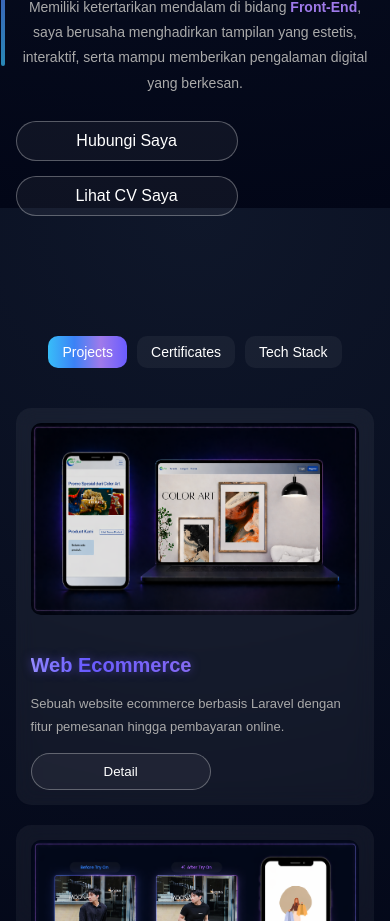
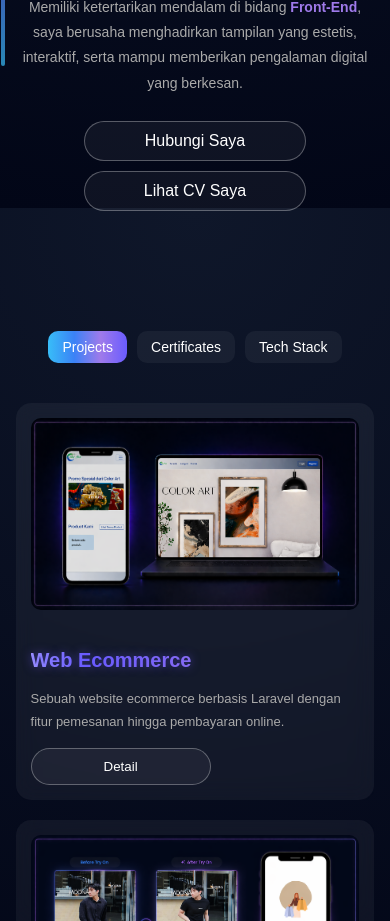
Before and after one commit to DieonAsahi/web_portofolio_saya, a Next.js app: page / in a window 390 px wide. Shown: the part 1480-2401 px from the top of the page. Built offline with nearby package versions, Linux system fonts and the light colour scheme.

Commit message:
update porto

```diff
--- a/app/globals.css
+++ b/app/globals.css
@@ -1532,6 +1532,11 @@ section {
     font-size: 14px;
   }
 
+  .about-btn {
+    justify-content: center;
+    gap: 10px;
+  }
+
   /* ===== PORTFOLIO ===== */
   .portfolio {
     margin-top: 60px;
```
